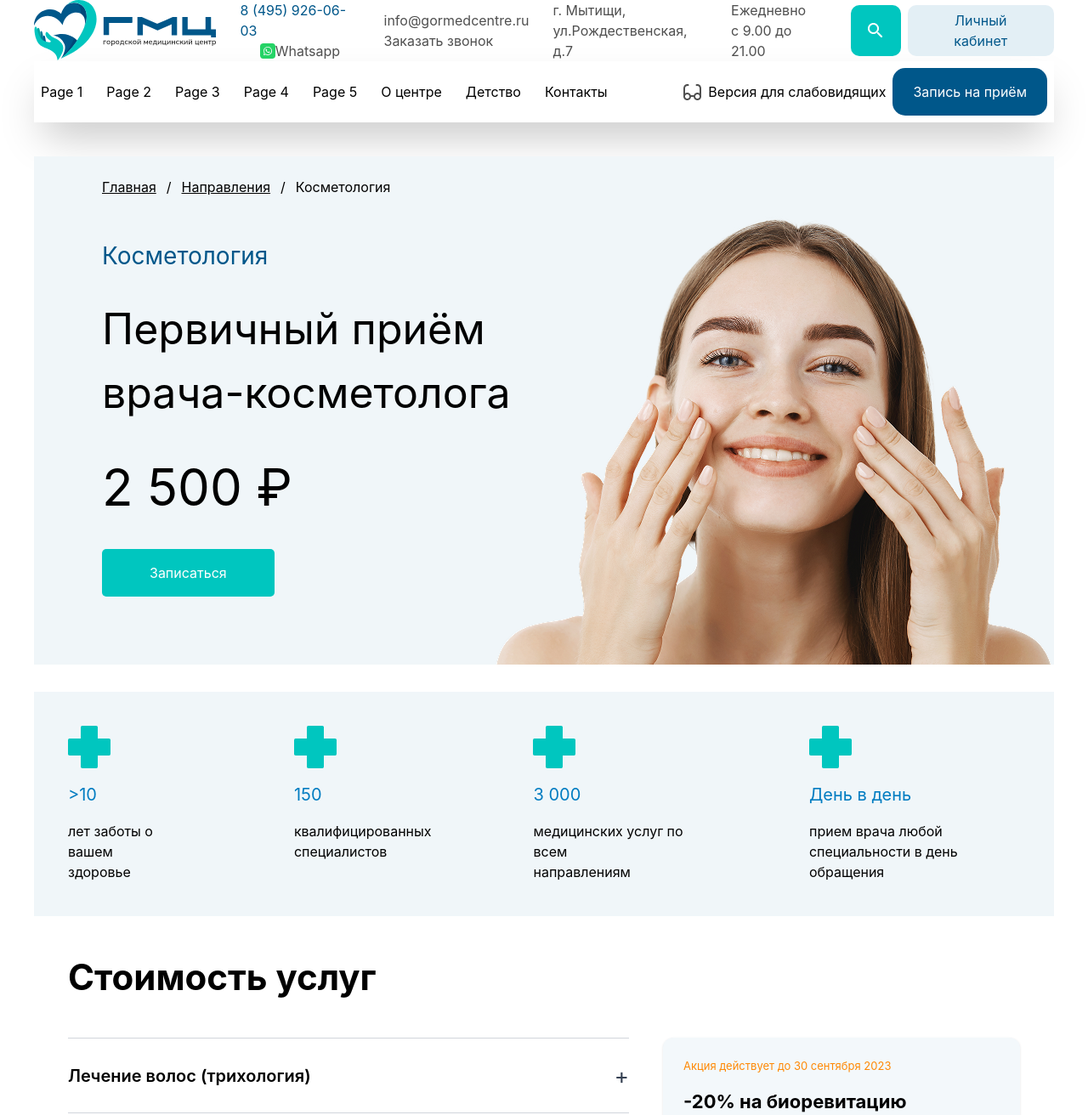
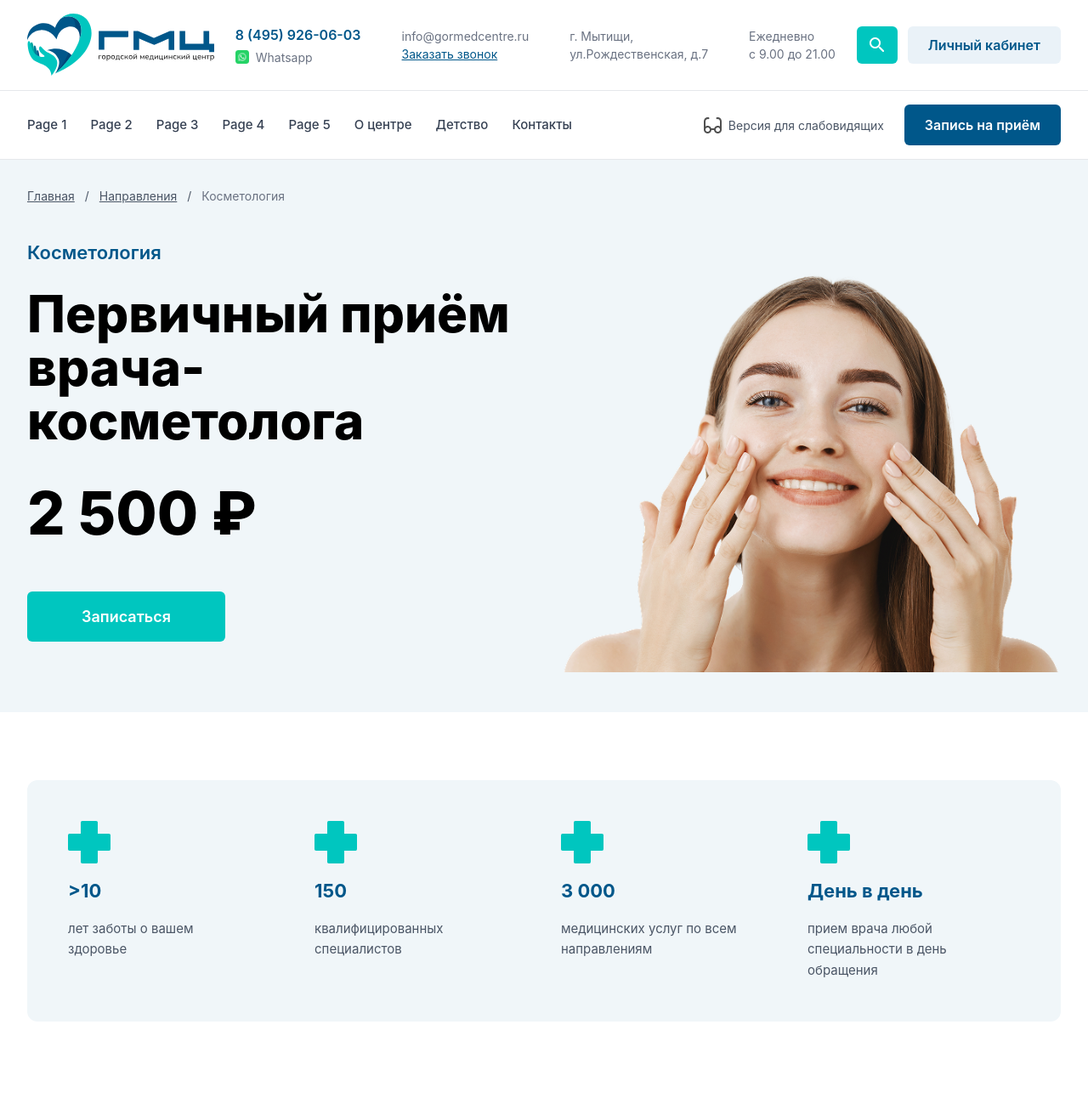
Before and after one commit to rahmonovvohid19999-web/EXZAMIN, a website: page src/rizo.html in a window 1280 px wide. Shown: the top 1312 px of the page at 85% size. Drawn offline with nearby package versions, Linux system fonts and the light colour scheme; files that its build step writes are made by us from their sources.

Commit message:
tred: section update

```diff
--- a/src/rizo.html
+++ b/src/rizo.html
@@ -7,102 +7,176 @@
     <link rel="stylesheet" href="./output.css">
 </head>
 <body>
-    <header class="flex max-w-[1200px] mx-auto gap-7 items-center justify-center">
+
+  <header class="w-full border-b border-gray-200">
+    <div class="max-w-[1400px] mx-auto px-4 md:px-8 py-4 flex items-center justify-between gap-6">
+
+
+      <div class="flex items-center gap-3">
+        <img src="./photoR/logo.svg" alt="logo" class="">
+
+      </div>
+      <div class="hidden lg:flex items-center gap-12 text-[14px] text-gray-700">
+
         <div>
-            <img src="./photoR/logo.svg" alt="">
-        </div>
-        <div>
-            <p class="text-[#00578A]">8 (495) 926-06-03</p>
-            <div class="flex items-center justify-center">
-                <img src="./photoR/social.png" alt="">
-                <p class="text-[#4F4F4F]">Whatsapp</p>
+          <p class="font-semibold text-[#00578A] text-[16px]">8 (495) 926-06-03</p>
+          <div class="flex items-center gap-2 mt-1">
+            <img src="./photoR/social.png" class="w-4 h-4" alt="">
+            <p class="text-gray-500">Whatsapp</p>
           </div>
         </div>
+
         <div>
-            <p class="text-[#4F4F4F]">info@gormedcentre.ru</p>
-            <p class="text-[#4F4F4F]">Заказать звонок</p>
+          <p class="text-gray-500">info@gormedcentre.ru</p>
+          <p class="text-[#00578A] underline cursor-pointer">Заказать звонок</p>
         </div>
+
         <div>
-            <p class="text-[#4F4F4F]">г. Мытищи,</p>
-            <p class="text-[#4F4F4F]">ул.Рождественская, д.7</p>
+          <p class="text-gray-500">г. Мытищи,</p>
+          <p class="text-gray-500">ул.Рождественская, д.7</p>
         </div>
+
         <div>
-            <p class="text-[#4F4F4F]">Ежедневно</p>
-            <p class="text-[#4F4F4F]">с 9.00 до 21.00</p>
+          <p class="text-gray-500">Ежедневно</p>
+          <p class="text-gray-500">с 9.00 до 21.00</p>
         </div>
-        <div class="flex gap-2">
-            <div class="bg-[#00C6BF] w-15 h-15 rounded-[10px] items-center justify-center flex" ><img src="./photoR/zoom-search.png" alt=""></div>
-            <button class="bg-[#E3EFF5] text-[#00578A] px-6 rounded-[10px]">Личный кабинет</button>
       </div>
-    </header>
-    <section class="max-w-[1200px] m-auto flex justify-between shadow-2xl items-centerc p-2">
-        <div class="flex gap-7 items-center">
-            <a href="#">Page 1</a>
-            <a href="#">Page 2</a>
-            <a href="#">Page 3</a>
-            <a href="#">Page 4</a>
-            <a href="#">Page 5</a>
-            <a href="#">О центре</a>
-            <a href="#">Детство</a>
-            <a href="#">Контакты</a>
+
+
+      <div class="flex items-center gap-3">
+        <button class="hidden md:flex w-[48px] h-[44px] bg-[#00C6BF] rounded-md items-center justify-center">
+          <img src="./photoR/zoom-search.png" alt="">
+        </button>
+
+        <button class="hidden md:flex px-6 h-[44px] items-center bg-[#EAF2F8] text-[#00578A] rounded-md font-semibold">
+          Личный кабинет
+        </button>
       </div>
-        <div class="flex gap-2">
-        <div class="flex gap-2 items-center justify-center">
+    </div>
+
+    <div class="bg-white border-t border-gray-200">
+      <div class="max-w-[1400px] mx-auto px-4 md:px-8 py-4 flex items-center justify-between">
+
+        <nav class="flex gap-7 text-[15px] text-gray-700 font-medium">
+          <a href="#" class="hover:text-black">Page 1</a>
+          <a href="#" class="hover:text-black">Page 2</a>
+          <a href="#" class="hover:text-black">Page 3</a>
+          <a href="#" class="hover:text-black">Page 4</a>
+          <a href="#" class="hover:text-black">Page 5</a>
+          <a href="#" class="hover:text-black">О центре</a>
+          <a href="#" class="hover:text-black">Детство</a>
+          <a href="#" class="hover:text-black">Контакты</a>
+        </nav>
+
+        <div class="hidden lg:flex items-center gap-6">
+          <div class="flex items-center gap-2 text-gray-600 text-[14px]">
             <img src="./photoR/icon.png" alt="">
             <p>Версия для слабовидящих</p>
           </div>
-        <div>
-            <button class="px-6 py-4 rounded-[15px] bg-[#00578A] text-white">Запись на приём</button>
+
+          <button class="px-6 py-3 bg-[#00578A] text-white rounded-md font-semibold">
+            Запись на приём
+          </button>
         </div>
+
+
+        <button class="lg:hidden p-2 border rounded-md">
+          ☰
+        </button>
+      </div>
+    </div>
+  </header>
+
+  <section class="bg-[#F0F6F9]">
+  <div class="max-w-[1400px] mx-auto px-4 md:px-8 pt-8 pb-0 min-h-[650px]">
+
+      <div class="flex items-center gap-3 text-[14px] text-gray-600 mb-10">
+        <a href="#" class="underline">Главная</a>
+        <span>/</span>
+        <a href="#" class="underline">Направления</a>
+        <span>/</span>
+        <span class="text-gray-500">Косметология</span>
+      </div>
+
+      <div class="grid grid-cols-1 lg:grid-cols-2 gap-10 items-center">
+
+
+        <div class="max-w-[650px]">
+          <p class="text-[#00578A] text-[22px] font-semibold mb-6">
+            Косметология
+          </p>
+
+          <h1 class="text-[46px] md:text-[60px] font-extrabold text-black leading-[1.05]">
+            Первичный приём <br>
+            врача-косметолога
+          </h1>
+
+          <p class="text-[52px] md:text-[70px] font-extrabold text-black mt-6">
+            2 500 ₽
+          </p>
+
+          <button class="mt-10 px-16 py-4 bg-[#00C6BF] text-white text-[18px] rounded-md font-semibold">
+            Записаться
+          </button>
+        </div>
+
+
+       <div class="flex justify-center lg:justify-end items-end h-full">
+        <img src="./photoR/Layer 0 1.png"
+          alt="girl"
+          class="relative lg:top-9 w-[360px] md:w-[520px] lg:w-[650px] object-contain"
+        >
+      </div>
+
+      </div>
+
     </div>
   </section>
 
-    <section class="relative max-w-[1200px] m-auto mt-10 bg-[#F0F6F9] overflow-hidden">
 
-    <div class="flex gap-3 p-6 px-20">
-        <p class="underline">Главная</p> /
-        <p class="underline">Направления</p> /
-        <p>Косметология</p>
+  <section class="mt-30 bg-white">
+    <div class="max-w-[1400px] mx-auto px-4 md:px-8 -mt-10 pb-20">
+
+      <div class="bg-[#F0F6F9] rounded-xl px-6 md:px-12 py-12 grid grid-cols-1 sm:grid-cols-2 lg:grid-cols-4 gap-10">
+
+
+        <div class="flex flex-col gap-4">
+         <img class="max-w-[50px]" src="./photoR/cross.png" alt="">
+          <p class="text-[#00578A] text-[22px] font-bold">>10</p>
+          <p class="text-gray-600 text-[15px] leading-relaxed">
+            лет заботы о вашем <br> здоровье
+          </p>
         </div>
 
-    <div class="flex flex-col max-w-[700px] gap-7 text-start items-start p-6 px-20 pb-20">
-        <h1 class="text-[#00578A] text-[28px]">Косметология</h1>
-        <h1 class="text-[50px]">Первичный приём <br> врача-косметолога</h1>
-        <h1 class="text-[60px]">2 500 ₽</h1>
-        <button class="flex justify-start px-14 py-4 rounded-[5px] bg-[#00C6BF] text-white">
-            Записаться
-        </button>
+
+        <div class="flex flex-col gap-4">
+          <img class="max-w-[50px]" src="./photoR/cross.png" alt="">
+          <p class="text-[#00578A] text-[22px] font-bold">150</p>
+          <p class="text-gray-600 text-[15px] leading-relaxed">
+            квалифицированных <br> специалистов
+          </p>
         </div>
-    <img
-        src="./photoR/Layer 0 1.png"
-        alt=""
-        class="absolute bottom-0 right-0 max-w-[700px]"
-    >
 
-</section>
 
-    <section class="flex max-w-[1200px] m-auto gap-7 items-center justify-center mt-8 bg-[#F0F6F9]">
-        <div class="flex gap-30 p-10">
-        <div class="flex flex-col gap-4 max-w-[300px]">
+        <div class="flex flex-col gap-4">
           <img class="max-w-[50px]" src="./photoR/cross.png" alt="">
-            <h1 class="text-[#017CC1] text-[20px]">>10</h1>
-            <p>лет заботы о вашем <br> здоровье</p>
+          <p class="text-[#00578A] text-[22px] font-bold">3 000</p>
+          <p class="text-gray-600 text-[15px] leading-relaxed">
+            медицинских услуг по всем <br> направлениям
+          </p>
         </div>
-        <div class="flex flex-col gap-4 max-w-[300px]">
+
+
+        <div class="flex flex-col gap-4">
           <img class="max-w-[50px]" src="./photoR/cross.png" alt="">
-            <h1 class="text-[#017CC1] text-[20px]">150</h1>
-            <p>квалифицированных <br> специалистов</p>
+          <p class="text-[#00578A] text-[22px] font-bold">День в день</p>
+          <p class="text-gray-600 text-[15px] leading-relaxed">
+            прием врача любой <br> специальности в день обращения
+          </p>
         </div>
-         <div class="flex flex-col gap-4 max-w-[300px]">
-            <img class="max-w-[50px]" src="./photoR/cross.png" alt="">
-            <h1 class="text-[#017CC1] text-[20px]">3 000</h1>
-            <p>медицинских услуг по всем <br> направлениям</p>
+
       </div>
-         <div class="flex flex-col gap-4 max-w-[300px]">
-            <img class="max-w-[50px]" src="./photoR/cross.png" alt="">
-            <h1 class="text-[#017CC1] text-[20px]">День в день</h1>
-            <p>прием врача любой <br> специальности в день обращения</p>
-        </div>
+
     </div>
   </section>
 
```
Lines whose indentation alone changed are shown as unchanged.
